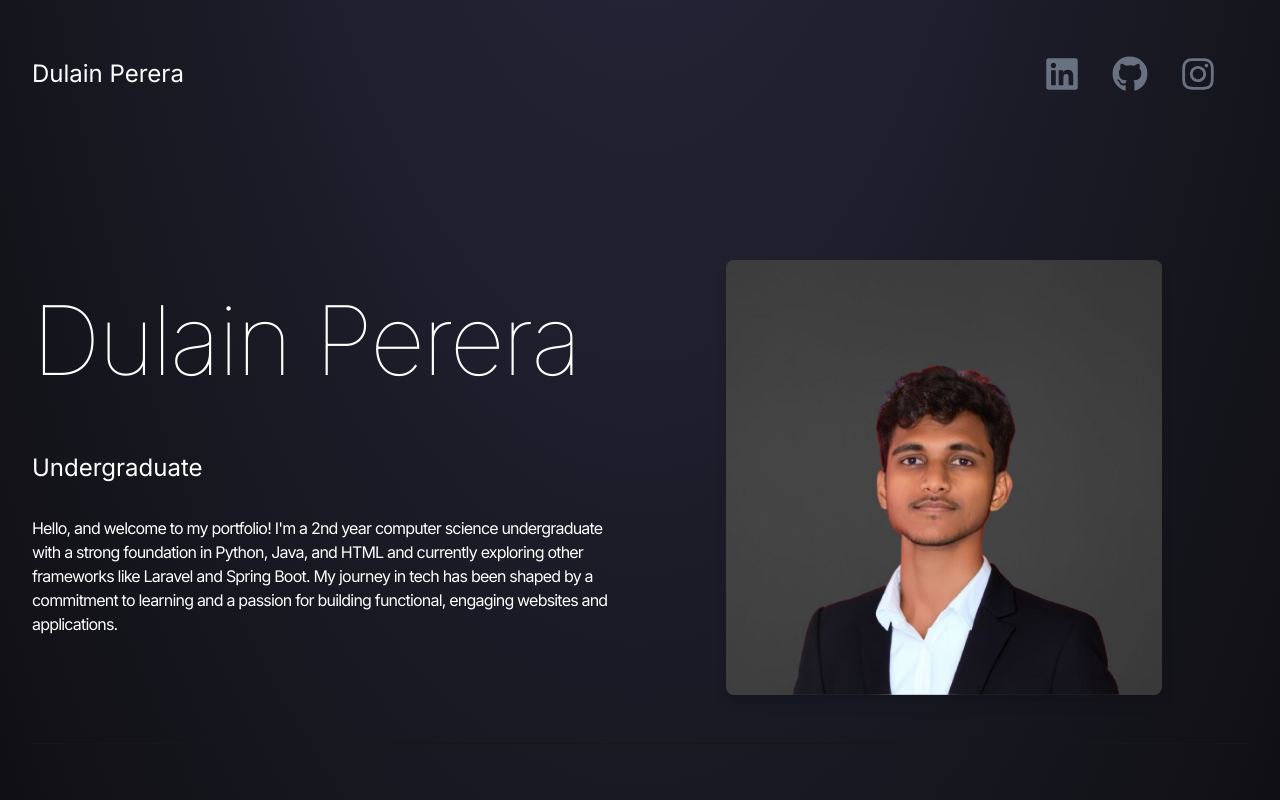
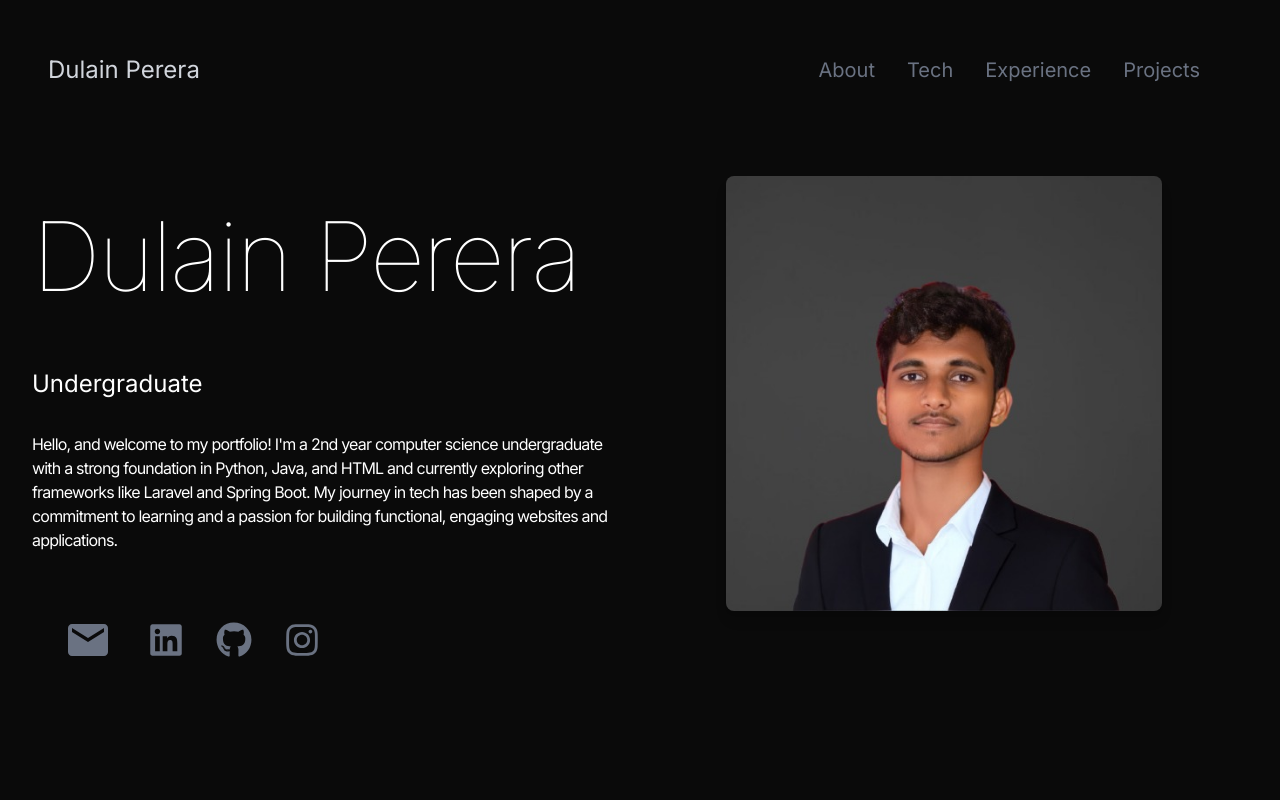
Before and after one commit to dulainperera/dulainperera.github.io, a React (Vite) app: page / in a window 1280 px wide. Shown: the top 800 px of the page. Built offline with nearby package versions, Linux system fonts and the light colour scheme.

Commit message:
style changes

```diff
--- a/package.json
+++ b/package.json
@@ -13,7 +13,9 @@
     "@tailwindcss/vite": "^4.0.14",
     "react": "^19.0.0",
     "react-dom": "^19.0.0",
-    "react-icons": "^5.5.0"
+    "react-icons": "^5.5.0",
+    "react-loading-skeleton": "^3.5.0",
+    "react-router-dom": "^6.30.0"
   },
   "devDependencies": {
     "@eslint/js": "^9.21.0",
--- a/src/App.jsx
+++ b/src/App.jsx
@@ -7,17 +7,27 @@ import Tech from './components/Tech';
 
 const App = () => {
   return (
-    <div className="overflow-x-hidden text-white antialiased selection:bg-cyan-300 min-h-screen relative">
+    <div className="overflow-x-hidden text-white antialiased relative">
       <div className="fixed top-0 -z-10 h-full w-full"></div>
-      <div className="absolute top-0 z-[-2] h-full w-full bg-neutral-950 bg-[radial-gradient(ellipse_80%_80%_at_50%_-20%,rgba(120,119,198,0.3),rgba(255,255,255,0))]"></div>
+      <div className="absolute top-0 z-[-2] h-full w-full bg-neutral-950"></div>
 
-      <div className="container mx-auto px-8 relative z-10 min-h-screen">
       <Navbar />
+      <div className="container mx-auto px-8 relative z-10 min-h-screen pt-32">
+        <div id="intro" className="scroll-mt-36">
           <Intro />
+        </div>
+        <div id="tech" className="scroll-mt-36">
           <Tech />
+        </div>
+        <div id="experience" className="scroll-mt-36">
           <Experience />
+        </div>
+        <div id="projects" className="scroll-mt-36">
           <Projects />
+        </div>
+        <div id="contact" className="scroll-mt-36">
           <Contact />
+        </div>
       </div>
     </div>
   );
--- a/src/components/Contact.jsx
+++ b/src/components/Contact.jsx
@@ -2,7 +2,7 @@ import React from 'react';
 
 const Contact = () => {
   return (
-    <div className="border-b border-neutral-900 pb-20">
+    <div className="border-t border-neutral-800 pb-20">
       <h1 className="my-10 text-center text-4xl">Get in touch</h1>
       <div className="text-center tracking-tighter">
         <p className="my-4">
--- a/src/components/Experience.jsx
+++ b/src/components/Experience.jsx
@@ -3,7 +3,7 @@ import { EXPERIENCES } from '../data/constants';
 
 const Experience = () => {
   return (
-    <div className="border-b border-neutral-900 pb-4">
+    <div className="pb-20 lg:mb-35">
       <h1 className="my-20 text-center text-4xl">Experience</h1>
       <div className="flex flex-col items-center">
         {EXPERIENCES.map((experience, index) => (
--- a/src/components/Intro.jsx
+++ b/src/components/Intro.jsx
@@ -1,8 +1,11 @@
+import React from 'react';
+import { FaLinkedin, FaGithub, FaInstagram } from 'react-icons/fa';
+import { MdEmail } from "react-icons/md";
 import profilePic from '../assets/profile-pic.jpg';
 
 const Intro = () => {
   return (
-      <div className="border-b border-neutral-900 pb-4 lg:mb-35">
+    <div className=" pt-4 pb-4 lg:mb-35">
       <div className="flex flex-wrap">
         <div className="w-full lg:w-1/2">
           <div className="flex flex-col items-center lg:items-start">
@@ -15,6 +18,20 @@ const Intro = () => {
             <p className="my-2 max-w-xl py-6 tracking-tighter">
               Hello, and welcome to my portfolio! I'm a 2nd year computer science undergraduate with a strong foundation in Python, Java, and HTML and currently exploring other frameworks like Laravel and Spring Boot. My journey in tech has been shaped by a commitment to learning and a passion for building functional, engaging websites and applications.
             </p>
+            <div className="m-8 flex items-center justify-center gap-8 text-4xl">
+              <a href="mailto:dulainp337@gmail.com" target="_blank" className="text-gray-500 text-5xl hover:text-yellow-500 transition duration-300 ease-in-out mr-1" >
+                <MdEmail />
+              </a>
+              <a href="https://www.linkedin.com/in/dulain-perera-091778292/" target="_blank" className="text-gray-500 hover:text-blue-700 transition duration-300 ease-in-out">
+                <FaLinkedin />
+              </a>
+              <a href="https://github.com/dulainperera" target="_blank" className="text-gray-500 hover:text-black transition duration-300 ease-in-out">
+                <FaGithub />
+              </a>
+              <a href="https://www.instagram.com/dulain_03/" target="_blank" className="text-gray-500 hover:text-pink-500 transition duration-300 ease-in-out">
+                <FaInstagram />
+              </a>
+            </div>
           </div>
         </div>
         <div className="w-full lg:w-1/2 lg:p-8">
@@ -22,7 +39,7 @@ const Intro = () => {
         </div>
       </div>
     </div>
-    )
+  );
 }
 
 export default Intro;
--- a/src/components/Navbar.jsx
+++ b/src/components/Navbar.jsx
@@ -1,24 +1,74 @@
-import { FaLinkedin, FaGithub, FaInstagram } from 'react-icons/fa';
+import React, { useState } from 'react';
+import { FaBars, FaTimes } from 'react-icons/fa';
 
 const Navbar = () => {
+  const [isOpen, setIsOpen] = useState(false);
+
+  const toggleMenu = () => {
+    setIsOpen(!isOpen);
+  };
+
   return (
-    <nav className="mb-20 flex items-center justify-between py-6">
+    <nav className="fixed top-0 left-0 w-full z-50 flex items-center justify-between py-6 px-12 bg-neutral-950">
       <div className="flex flex-shrink-0 items-center">
-        <p className="text-2xl">Dulain Perera</p>
+        <p className="text-2xl text-gray-300">Dulain Perera</p>
       </div>
-      <div className="m-8 flex items-center justify-center gap-8 text-4xl">
-        <a href="https://www.linkedin.com/in/dulain-perera-091778292/" target="_blank" className="text-gray-500 hover:text-blue-700 transition duration-300 ease-in-out">
-          <FaLinkedin />
+      <div className="hidden md:flex m-8 items-center justify-center gap-8 text-xl">
+        <a href="#intro" className="text-gray-500 hover:text-white relative transition duration-300 ease-in-out
+        after:content-[''] after:absolute after:left-0 after:bottom-0 after:w-0 after:h-[2px] after:bg-white
+        after:transition-all after:duration-300 hover:after:w-full">
+          About
         </a>
-        <a href="https://github.com/dulainperera" target="_blank" className="text-gray-500 hover:text-black transition duration-300 ease-in-out">
-          <FaGithub />
+        <a href="#tech" className="text-gray-500 hover:text-white relative transition duration-300 ease-in-out
+        after:content-[''] after:absolute after:left-0 after:bottom-0 after:w-0 after:h-[2px] after:bg-white
+        after:transition-all after:duration-300 hover:after:w-full">
+          Tech
         </a>
-        <a href="https://www.instagram.com/dulain_03/" target="_blank" className="text-gray-500 hover:text-pink-500 transition duration-300 ease-in-out">
-          <FaInstagram />
+        <a href="#experience" className="text-gray-500 hover:text-white relative transition duration-300 ease-in-out
+        after:content-[''] after:absolute after:left-0 after:bottom-0 after:w-0 after:h-[2px] after:bg-white
+        after:transition-all after:duration-300 hover:after:w-full">
+          Experience
+        </a>
+        <a href="#projects" className="text-gray-500 hover:text-white relative transition duration-300 ease-in-out
+        after:content-[''] after:absolute after:left-0 after:bottom-0 after:w-0 after:h-[2px] after:bg-white
+        after:transition-all after:duration-300 hover:after:w-full">
+          Projects
         </a>
       </div>
+
+
+      <div className="md:hidden flex items-center">
+        <button onClick={toggleMenu} className="text-gray-500 hover:text-white relative transition duration-300 ease-in-out">
+          {isOpen ? <FaTimes size={24} /> : <FaBars size={24} />}
+        </button>
+      </div>
+
+      {isOpen && (
+        <div className="absolute top-16 left-0 w-full bg-neutral-950 flex flex-col items-center gap-8 text-xl py-4 md:hidden">
+          <a href="#intro" className="text-gray-500 hover:text-white relative transition duration-300 ease-in-out
+          after:content-[''] after:absolute after:left-0 after:bottom-0 after:w-0 after:h-[2px] after:bg-white
+          after:transition-all after:duration-300 hover:after:w-full" onClick={toggleMenu}>
+            About
+          </a>
+          <a href="#tech" className="text-gray-500 hover:text-white relative transition duration-300 ease-in-out
+          after:content-[''] after:absolute after:left-0 after:bottom-0 after:w-0 after:h-[2px] after:bg-white
+          after:transition-all after:duration-300 hover:after:w-full" onClick={toggleMenu}>
+            Tech
+          </a>
+          <a href="#experience" className="text-gray-500 hover:text-white relative transition duration-300 ease-in-out
+          after:content-[''] after:absolute after:left-0 after:bottom-0 after:w-0 after:h-[2px] after:bg-white
+          after:transition-all after:duration-300 hover:after:w-full" onClick={toggleMenu}>
+            Experience
+          </a>
+          <a href="#projects" className="text-gray-500 hover:text-white relative transition duration-300 ease-in-out
+          after:content-[''] after:absolute after:left-0 after:bottom-0 after:w-0 after:h-[2px] after:bg-white
+          after:transition-all after:duration-300 hover:after:w-full" onClick={toggleMenu}>
+            Projects
+          </a>
+        </div>
+      )}
     </nav>
   );
-}
+};
 
 export default Navbar;
--- a/src/components/Projects.jsx
+++ b/src/components/Projects.jsx
@@ -3,7 +3,7 @@ import { PROJECTS } from '../data/constants';
 
 const Projects = () => {
   return (
-    <div className="border-b border-neutral-900 pb-4">
+    <div className="pb-20 lg:mb-35">
       <h1 className="my-20 text-center text-4xl">Projects</h1>
       <div>
         {PROJECTS.map((project, index) => (
@@ -17,7 +17,7 @@ const Projects = () => {
                 className="mb-6 rounded"
               />
             </div>
-            <div className="w-full max-w-xl lg:w-3/4 lg:pl-8">
+            <div className="w-full max-w-xl lg:w-3/4 lg:pl-8 ">
               <h6 className="mb-2 font-semibold">{project.title}</h6>
               <p className="mb-4 text-neutral-400">{project.description}</p>
               <div className="flex flex-wrap gap-2">
--- a/src/components/Tech.jsx
+++ b/src/components/Tech.jsx
@@ -2,7 +2,7 @@ import React from 'react'
 
 const Tech = () => {
   return (
-    <div className="border-b border-neutral-900 pb-4 lg:mb-35">
+    <div className="pb-20 lg:mb-35">
       <h2 className="text-4xl  mt-10 mb-10 text-center">Technologies</h2>
       <div className="flex flex-col md:flex-row gap-6 justify-between text-center">
 
--- a/src/index.css
+++ b/src/index.css
@@ -6,3 +6,7 @@
 :root {
   font-family: "Inter", sans-serif;
 }
+
+html {
+  scroll-behavior: smooth;
+}
```
Also changed, not shown: 1 other file (tests, documents, lock files or other folders). Lines whose indentation alone changed are shown as unchanged.
